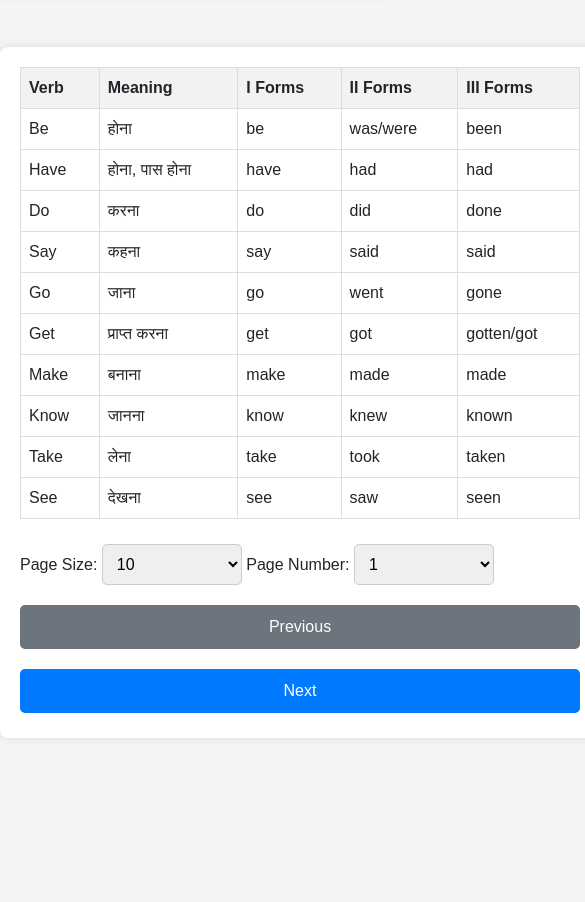
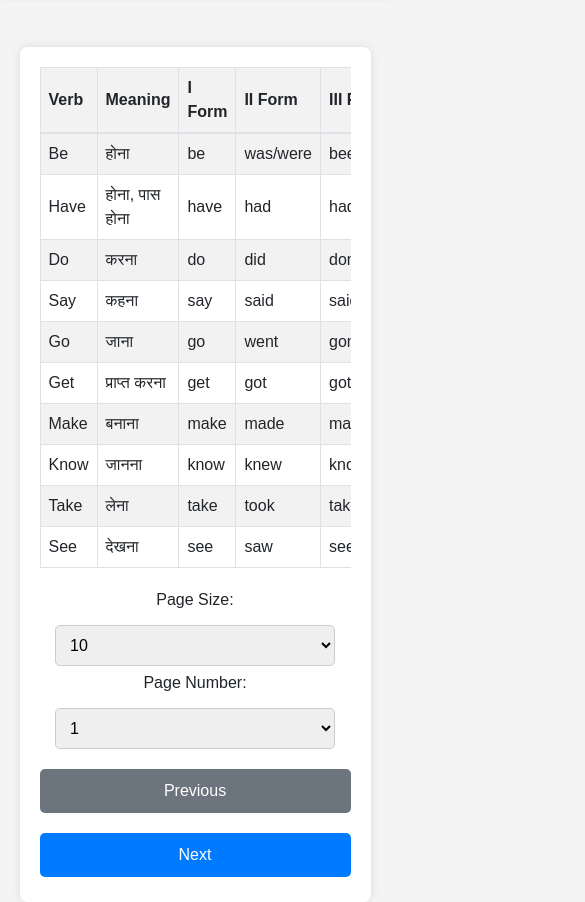
Before and after one commit to vikas2295998/verbApp, a plain HTML site: page index.html in a window 390 px wide. Shown: the part 69-971 px from the top of the page, 585 px wide, since content can reach past the window. Before the commit the page ends 844 px from the top, so only its background shows below. Drawn offline with nearby package versions, Linux system fonts and the light colour scheme.

Commit message:
made mobile compatible

```diff
--- a/index.html
+++ b/index.html
@@ -38,29 +38,32 @@
 
 
     <div class="container fs-sm">
-        <table id="verb-table">
+        <div class="table-responsive">
+        <table id="verb-table" class="table-striped table-bordered">
             <thead>
                 <tr>
                     <th>Verb</th>
                     <th>Meaning</th>
-                    <th>I Forms</th>
-                    <th>II Forms</th>
-                    <th>III Forms</th>
+                    <th>I Form</th>
+                    <th>II Form</th>
+                    <th>III Form</th>
                 </tr>
             </thead>
             <tbody id="verb-table-body"></tbody>
         </table>
+
+        </div>
         <div class="controls">
-            <div class="d-md-flex justify-content-between align-items-center">
+            <div class=" d-flex justify-content-between align-items-center">
             <label for="page-size">Page Size:</label>
-            <select class="w-25" id="page-size">
+            <select id="page-size">
                 <option value="5">5</option>
                 <option value="10" selected>10</option>
                 <option value="15">15</option>
             </select>
 
             <label for="page-number">Page Number:</label>
-            <select class="w-25" id="page-number"></select>
+            <select  id="page-number"></select>
         </div>
             <button id="prev-button">Previous</button>
             <button id="next-button">Next</button>
--- a/styles.css
+++ b/styles.css
@@ -27,8 +27,8 @@ body {
     padding: 20px;
     border-radius: 8px;
     box-shadow: 0 0 10px rgba(0, 0, 0, 0.1);
-    width: 600px;
-    overflow-x: scroll;
+    width:min(600px,90%);
+
 }
 
 table {
@@ -70,3 +70,19 @@ button {
 button:disabled {
     background-color: #6c757d;
 }
+
+.d-flex select{
+    width: 30%;
+}
+
+
+@media screen and (max-width: 700px){
+    .d-flex{
+
+        display: flex;
+        flex-direction: column;
+    }
+    .d-flex select{
+        width: 90%;
+    }
+}
```
